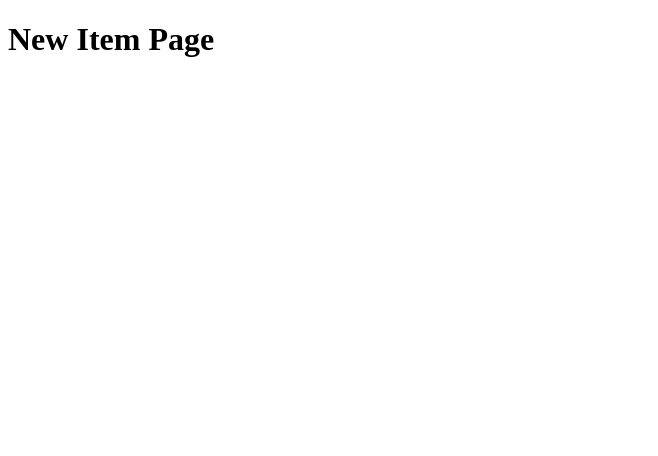
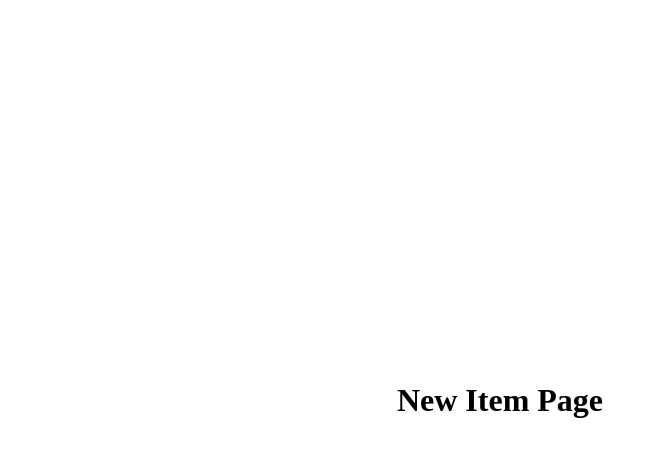
Before and after one commit to StefanDG1/Password-Manager, an Electron app: page newItem/newItem.html in a window 1000 px wide. Shown: the whole page, without its empty margins (0-658 px from the left). Drawn offline with Linux system fonts and the light colour scheme.

Commit message:
added folder, styling and js for newItem page

```diff
--- /dev/null
+++ b/newItem/newItem.css
@@ -0,0 +1,13 @@
+html, body {
+    margin: 0;
+    padding: 0;
+    box-sizing: border-box;
+}
+
+body {
+    height: 100vh;
+    width: 100vw;
+    display: flex;
+    align-items: center;
+    justify-content: center;
+}
--- a/newItem.html
+++ b/newItem/newItem.html
@@ -5,8 +5,12 @@
     <meta http-equiv="X-UA-Compatible" content="IE=edge">
     <meta name="viewport" content="width=device-width, initial-scale=1.0">
     <title>New Item</title>
+    <link rel="stylesheet" href="newItem.css">
 </head>
 <body>
     <h1>New Item Page</h1>
+
+
+    <script src="newItem.js"></script>
 </body>
 </html>
```
Also changed, not shown: index.html (+1 -1 lines), newItem/newItem.js (added).
